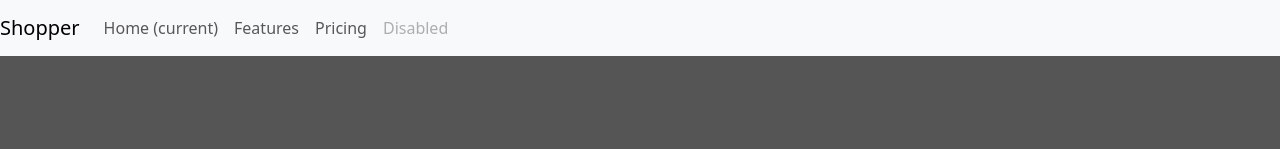
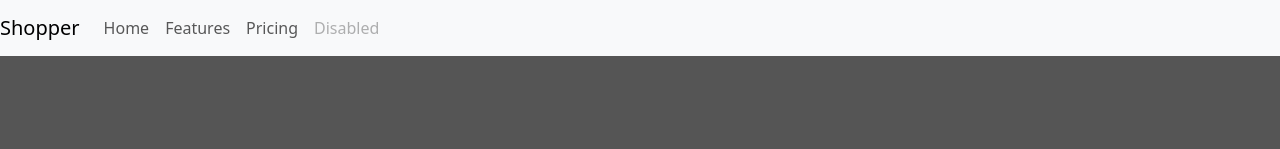
Before and after one commit to Exom9434/react_shop, a React (Create React App) app: page / in a window 1280 px wide. Shown: the top 149 px of the page. Built offline with nearby package versions, Linux system fonts and the light colour scheme.

Commit message:
~card components

```diff
--- a/src/App.js
+++ b/src/App.js
@@ -1,68 +1,49 @@
 import './App.css';
-import {useState} from "react"
-import React from 'react';
+import React, { useState } from 'react';
 import 'bootstrap/dist/css/bootstrap.min.css';
-import { Button, NavBar,Nav, Container } from 'react-bootstrap';
-import data from "./data.js"
+import { Button, Navbar, Nav, Container } from 'react-bootstrap';
+import data from "./data.js";
 
 function App() {
-  let [shoes] = useState(data)
+  const [shoes] = useState(data);
+
   return (
     <div className="App">
-      <nav class="navbar navbar-expand-lg navbar-light bg-light">
-  <a class="navbar-brand" href="#">Shopper</a>
-  <button class="navbar-toggler" type="button" data-toggle="collapse" data-target="#navbarNav" aria-controls="navbarNav" aria-expanded="false" aria-label="Toggle navigation">
-    <span class="navbar-toggler-icon"></span>
-  </button>
-  <div class="collapse navbar-collapse" id="navbarNav">
-    <ul class="navbar-nav">
-      <li class="nav-item active">
-        <a class="nav-link" href="#">Home <span class="sr-only">(current)</span></a>
-      </li>
-      <li class="nav-item">
-        <a class="nav-link" href="#">Features</a>
-      </li>
-      <li class="nav-item">
-        <a class="nav-link" href="#">Pricing</a>
-      </li>
-      <li class="nav-item">
-        <a class="nav-link disabled" href="#">Disabled</a>
-      </li>
-    </ul>
-  </div>
-</nav>
-<div className="main-bg" ></div>
-<div class="container">
-  <div class="row">
-    <div class="col-sm">
-      <img src="https://codingapple1.github.io/shop/shoes1.jpg" width="80%" />
-      <h4>{shoes[0].title}</h4>
-      <p>{shoes[0].price}</p>
-    </div>
-    <div class="col-sm">
-    <img src="https://codingapple1.github.io/shop/shoes2.jpg"  width="80%" />
-      <h4>{shoes[1].title}</h4>
-      <p>{shoes[1].price}</p>
-    </div>
-    <div class="col-sm">
-    <img src="https://codingapple1.github.io/shop/shoes1.jpg" width="80%" />
-      <h4>{shoes[2].title}</h4>
-      <p>{shoes[2].price}</p>
-    </div>
-  </div>
-</div>
+      <Navbar bg="light" expand="lg">
+        <Navbar.Brand href="#">Shopper</Navbar.Brand>
+        <Navbar.Toggle aria-controls="navbarNav" />
+        <Navbar.Collapse id="navbarNav">
+          <Nav className="mr-auto">
+            <Nav.Link href="#">Home</Nav.Link>
+            <Nav.Link href="#">Features</Nav.Link>
+            <Nav.Link href="#">Pricing</Nav.Link>
+            <Nav.Link disabled href="#">Disabled</Nav.Link>
+          </Nav>
+        </Navbar.Collapse>
+      </Navbar>
+      <div className="main-bg"></div>
+      <Container>
+        <div className="row">
+          {shoes.map((a,i)=>{
+            return (
+              <Card shoes={shoes[i]} i={i}></Card>
+            )
+          })
+        }
+        </div>
+      </Container>
     </div>
   );
 }
 
-function Description(props,i){
-  <div class="row">
-    <div class="col-sm">
-      <img src="https://codingapple1.github.io/shop/shoes1.jpg" width="80%" />
-      <h4>{props.shoes[i].title}</h4>
-      <p>{props.shoes[i].price}</p>
+function Card(props){
+  return (
+    <div className="col-md-4">
+      <img src={'https://codingapple1.github.io/shop/shoes' + (props.i+1) + '.jpg'} width="80%" />
+      <h4>{ props.shoes.title }</h4>
+      <p>{ props.shoes.price }</p>
     </div>
-  </div>
+  )
 }
 
 export default App;
```
